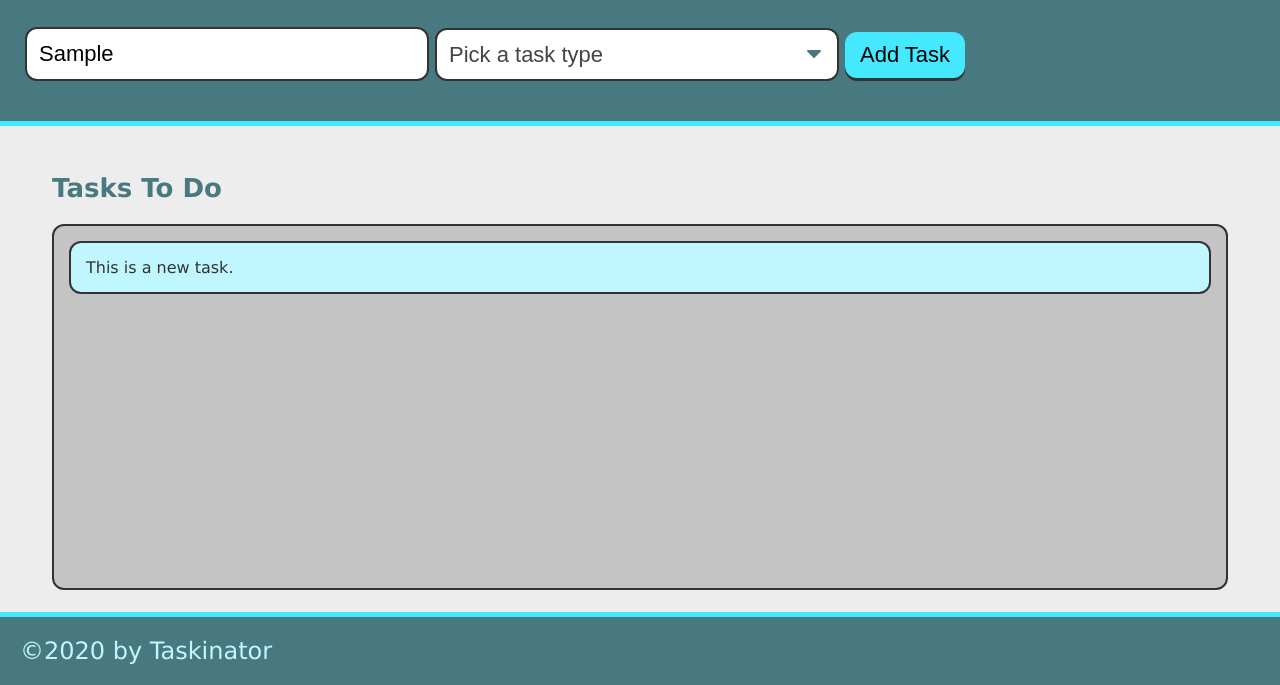
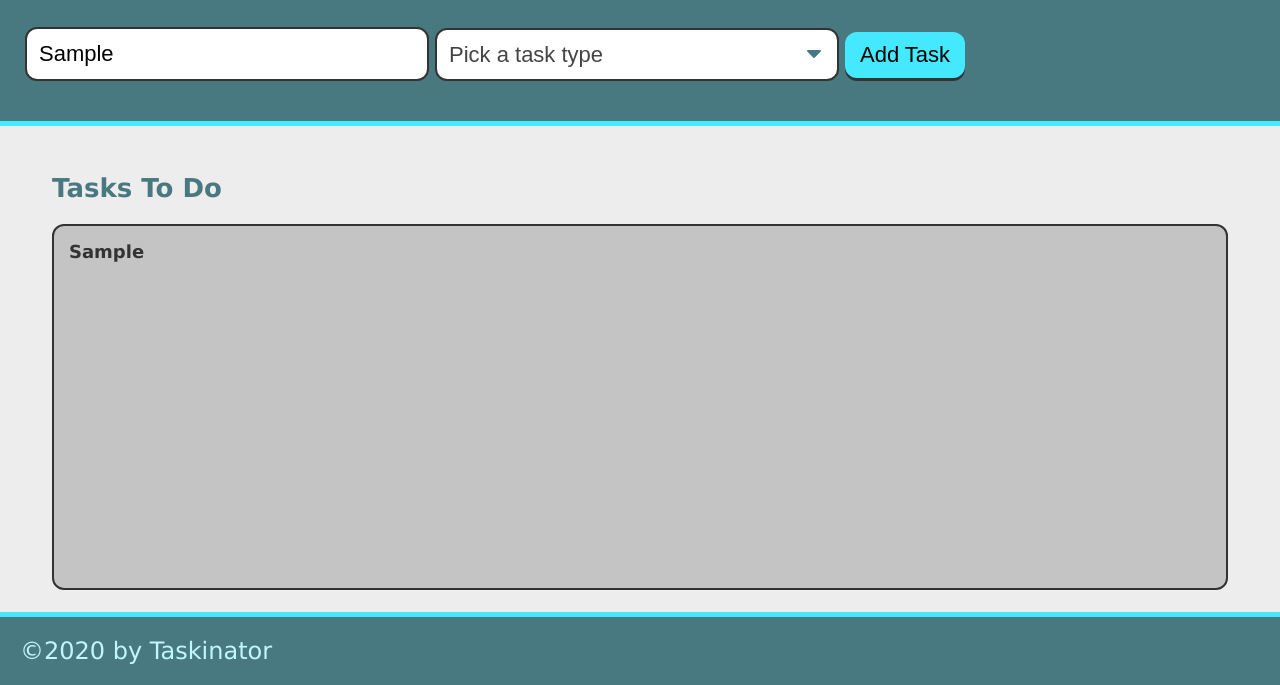
Before and after one commit to ldholl/taskinator, a plain HTML site: page index.html in a window 1280 px wide. Both pictures are taken after typing "Sample" into the empty fields and a click on the button "Add Task". Shown: the part 115-800 px from the top of the page. Drawn offline with Linux system fonts and the light colour scheme.

Commit message:
let users input their own tasks

```diff
--- a/assets/js/script.js
+++ b/assets/js/script.js
@@ -8,10 +8,24 @@ var createTaskHandler = function (event){
 
     event.preventDefault();
 
+    var taskNameInput = document.querySelector("input[name='task-name']").value;
+    var taskTypeInput = document.querySelector("select[name='task-type']").value;
+
+    //create list item
     var listItemEl = document.createElement("li");
     listItemEl.className = "task-item";
-    listItemEl.textContent = "This is a new task.";
-    tasksToDoEl.appendChild(listItemEl);
+
+    //create div to hold task info and add to list item
+    var taskInfoEl = document.createElement("div");
+    taskInfoEl.className = "task-info";
+
+    //add html content to div
+    taskInfoEl.innerHTML = "<h3 class='task-name'>" + taskNameInput + "</h3><span class='task-type'>" + taskTypeInput + "</span>";
+
+    listItemEl.appendChild(taskInfoEl);
+
+    tasksToDoEl.appendChild(taskInfoEl);
+
 }
 
 //adding the .addEventListener method to the formEl object. Assigning "subit (a form-specific event that listens for both buttons with a type attribute of 'submit' and keyboard enters)
--- a/index.html
+++ b/index.html
@@ -1,4 +1,3 @@
-<!--ENDED AT LESSON 4.2.5-->
 
 <!DOCTYPE html>
 <html lang="en">
@@ -18,7 +17,7 @@
             <input type="text" name="task-name" class="text-input" placeholder="Enter Task Name" />
             </div>
             <div class="form-group">
-                <select name="task type" class="select-dropdown">
+                <select name="task-type" class="select-dropdown">
                     <option value="" disabled selected>Pick a task type</option>
                     <option value="Print">Print</option>
                     <option value="Web">Web</option>
```
